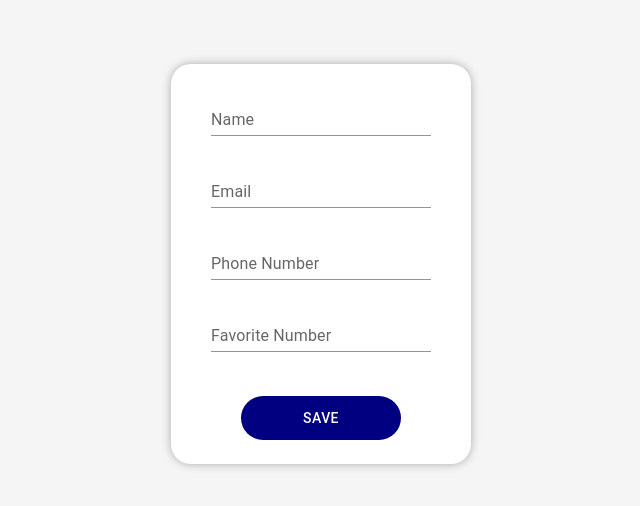
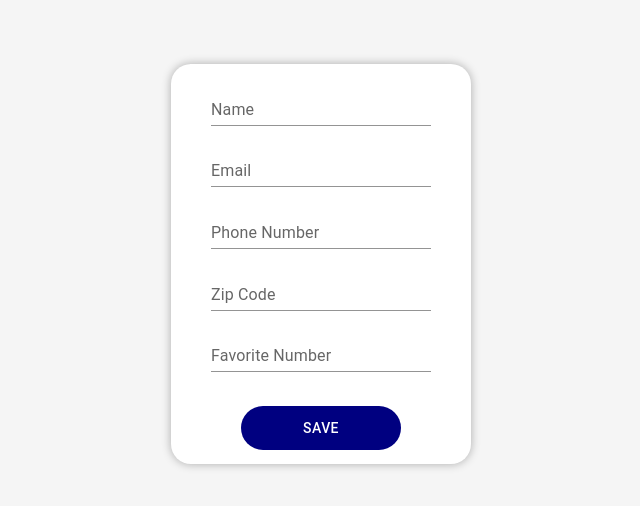
Before and after one commit to fullmetalfenix/yup-validation, a React (Create React App) app: page / in a window 1280 px wide. Shown: the part 136-642 px from the top of the page, without its empty margins (319-959 px from the left). Built offline with nearby package versions, Linux system fonts and the light colour scheme.

Commit message:
added optional but has to be _ if included logic for zip

```diff
--- a/src/App.js
+++ b/src/App.js
@@ -9,9 +9,14 @@ import { object } from "yup/lib/locale";
 
 let schema = yup.object().shape({
   name: yup.string().required("Name is a Required Field"),
-  // age: yup.number().required().positive().integer(),
   email: yup.string().required("Email is a Required Field").email(), // dont need .email error message as mui handling it
-  //  number: yup.number().max(20) // highest length
+  zip: yup
+    .string()
+    .notRequired()
+    .min(5, "Zip can only be 5 characters.")
+    .max(5, "Zip can only be 5 characters.")
+    .nullable()
+    .transform((value) => (!!value ? value : null)),
   number: yup
     .string()
     .required("Favorite Number is a Required Field")
@@ -23,14 +28,12 @@ let schema = yup.object().shape({
 });
 
 export default function BasicTextFields() {
-
   const nameRef = useRef(null);
   const emailRef = useRef(null);
   // const telRef = useRef(null); // dont need, not validating - would need if actually submitting a form though
   const numberRef = useRef(null);
-
+  const zipRef = useRef(null);
   const [validationResults, setValidationResults] = useState([]);
-
 
   // Form Submit Handler
   const save = (event) => {
@@ -42,28 +45,25 @@ export default function BasicTextFields() {
             name: nameRef.current.value,
             email: emailRef.current.value,
             number: numberRef.current.value,
+            zip: zipRef.current.value,
           },
           { abortEarly: false, context: object } // returns context object of just what was in Schema. ex: no phone in this case
-        ).then(validInfo => {
-           setValidationResults([])
-           alert(`Thanks ${validInfo.name}! Your form has been submitted.`)
+        )
+        .then((validInfo) => {
+          setValidationResults([]);
+          alert(`Thanks ${validInfo.name}! Your form has been submitted.`);
         })
         .catch((err) => {
           var messageArray = [];
           err.inner.forEach((e) => {
-            messageArray.push(e.message)
+            messageArray.push(e.message);
             //console.log(e.message, e.path);
           });
-          setValidationResults(messageArray)
-
+          setValidationResults(messageArray);
         });
     };
-    validateNestedSchema()
+    validateNestedSchema();
   };
-
-
-
-
 
   return (
     <Box
@@ -102,7 +102,6 @@ export default function BasicTextFields() {
           id="name"
           label="Name"
           variant="standard"
-
         />
         <TextField
           inputRef={emailRef} // NOT ref - inputRef in MUI
@@ -117,6 +116,14 @@ export default function BasicTextFields() {
           type="tel"
           variant="standard"
         />
+        <TextField
+          inputRef={zipRef} // NOT ref - inputRef in MUI
+          id="zip"
+          label="Zip Code"
+          type="number"
+          variant="standard"
+        />
+
         <TextField
           inputRef={numberRef} // NOT ref - inputRef in MUI
           id="number"
@@ -141,10 +148,11 @@ export default function BasicTextFields() {
           Save
         </Button>
 
-        {validationResults.map((validationMessage)=>{
-          return <p style={{margin: 3, color: "firebrick"}}>{validationMessage}</p>
-        }
-        )}
+        {validationResults.map((validationMessage) => {
+          return (
+            <p style={{ margin: 3, color: "firebrick" }}>{validationMessage}</p>
+          );
+        })}
       </form>
     </Box>
   );
```
